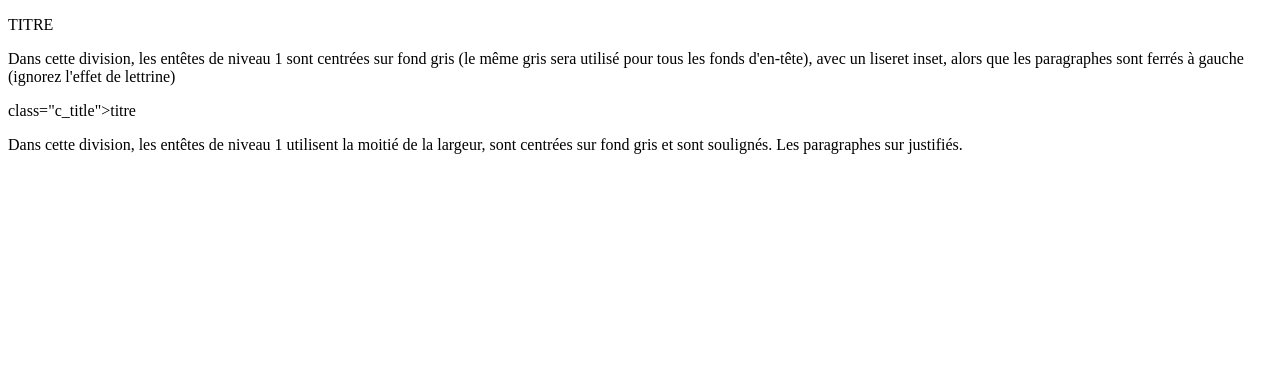
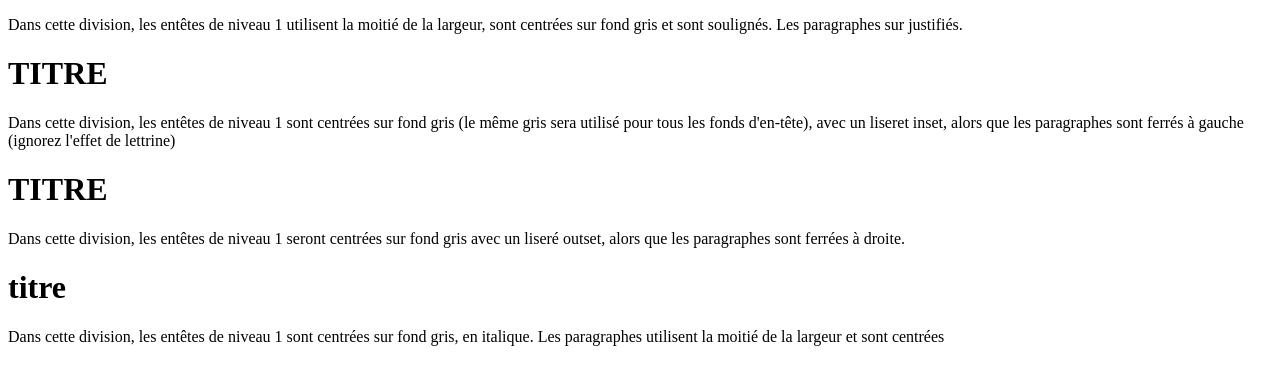
Before and after one commit to BenLawNumeric/benlawnumeric.github.io, a plain HTML site: page controle-PW-Nom-2022/ex1.html in a window 1280 px wide. Drawn offline with Linux system fonts and the light colour scheme.

Commit message:
divisions des différents blocs

```diff
--- a/controle-PW-Nom-2022/ex1.html
+++ b/controle-PW-Nom-2022/ex1.html
@@ -7,21 +7,36 @@
     </head>
 
     <body>
+
+      <div class="entete">
+        <p>
+            Dans cette division, les entêtes de niveau 1 utilisent la moitié de la largeur, sont centrées sur fond gris et sont soulignés.
+            Les paragraphes sur justifiés.
+        </p>
+       </div>
+
         <div class="gauche">
-              <p class="g_title">TITRE</p>
+            <h1> TITRE </h1>
             <p>
               Dans cette division, les entêtes de niveau 1 sont centrées sur fond gris (le même gris sera utilisé pour tous les fonds d'en-tête),
-                avec un liseret inset,
-                alors que les paragraphes sont ferrés à gauche (ignorez l'effet de lettrine)
+              avec un liseret inset, alors que les paragraphes sont ferrés à gauche (ignorez l'effet de lettrine)
             </p>
         </div>
+
+        <div class="droite">
+          <h1> TITRE </h1>
+          <p>
+            Dans cette division, les entêtes de niveau 1 seront centrées sur fond gris avec un liseré outset,
+            alors que les paragraphes sont ferrées à droite.
+          </p>
         </div>
 
-        <div class="entete">
-            <p> class="c_title">titre</p>
+        <div class="pied">
+          <h1> titre </h1>
           <p>
-                Dans cette division, les entêtes de niveau 1 utilisent la moitié de la largeur, sont centrées sur fond gris et sont soulignés. Les paragraphes sur justifiés.
+            Dans cette division, les entêtes de niveau 1 sont centrées sur fond gris, en italique. Les paragraphes utilisent la moitié de la largeur et sont centrées
           </p>
+
         </div>
     </body>
 
```
Lines whose indentation alone changed are shown as unchanged.
